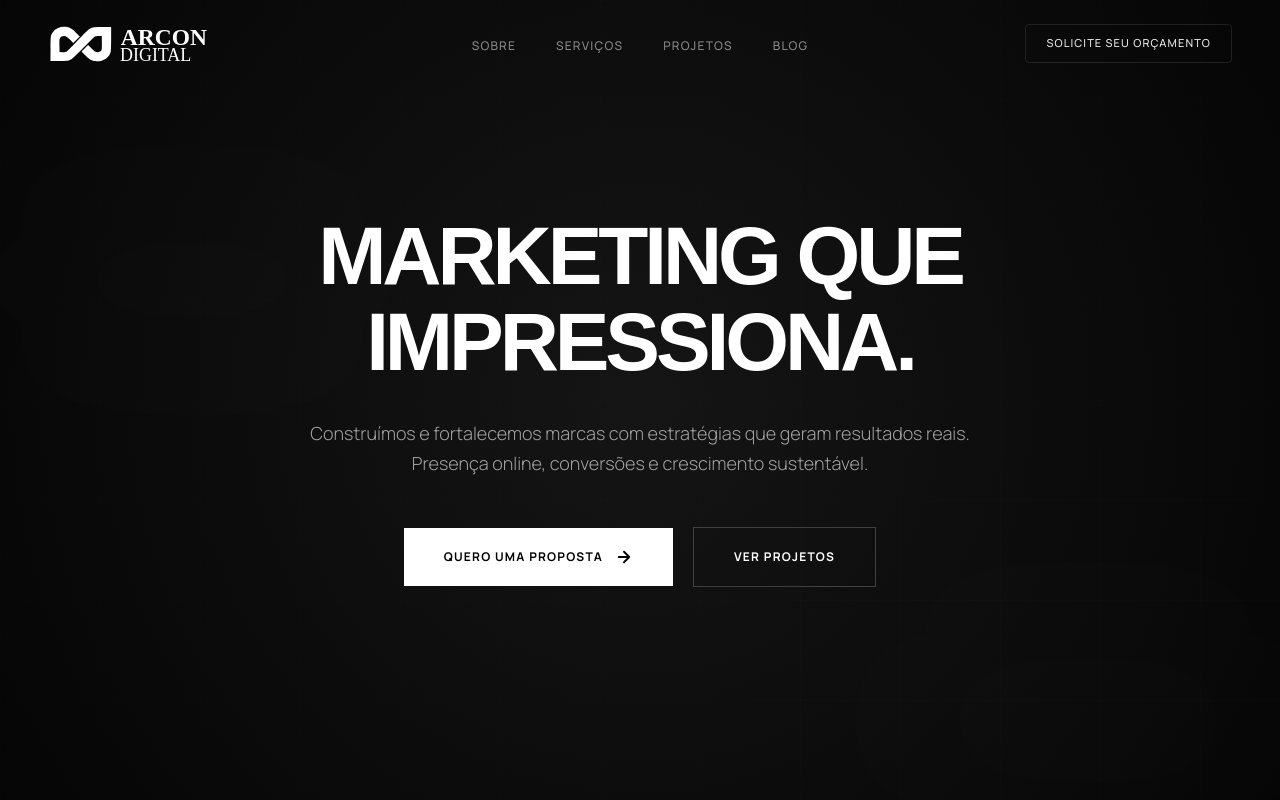
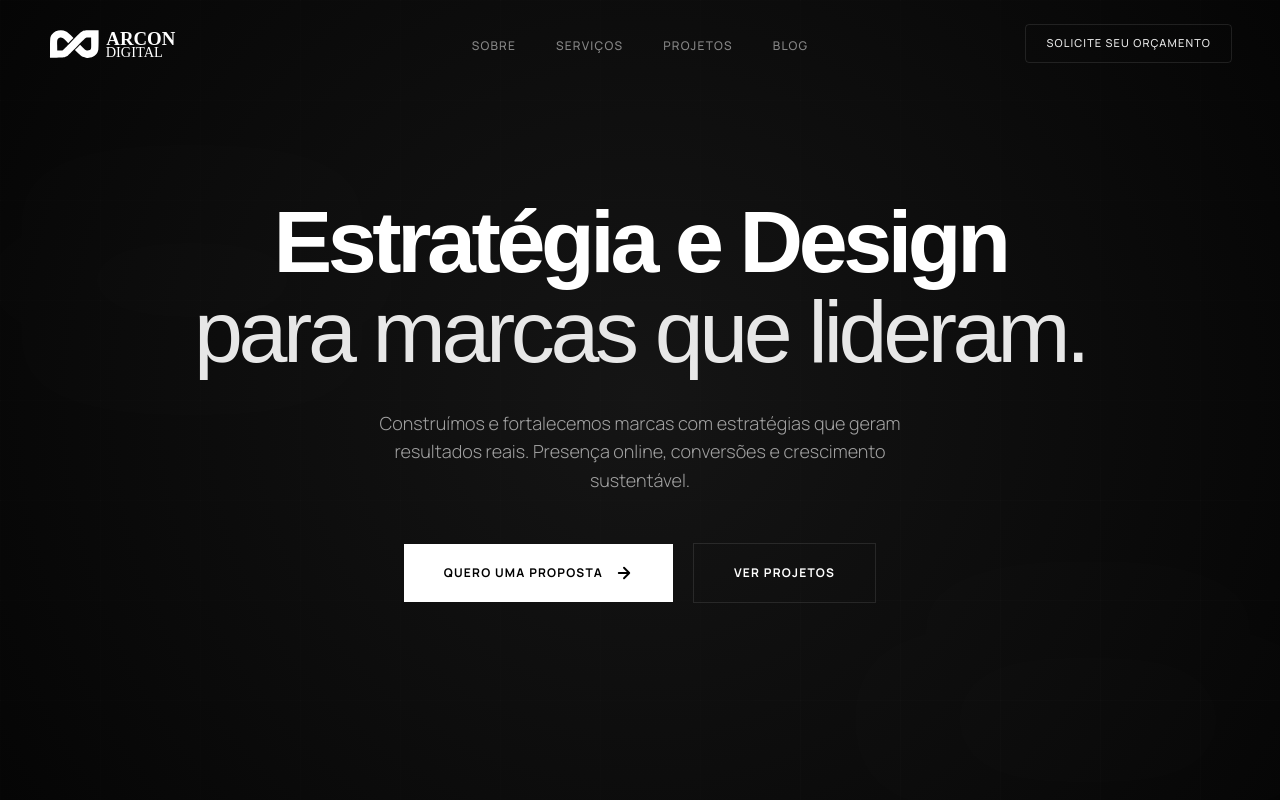
Before and after one commit to arcondigital/site_arcon_digital, a Next.js app: page / in a window 1280 px wide. Shown: the top 800 px of the page. Built offline with nearby package versions, Linux system fonts and the light colour scheme; a web font is replaced by a local one.

Commit message:
UI: Premium visual refinement for Hero and Navbar. Brand cleanup.

```diff
--- a/components/home/Hero.tsx
+++ b/components/home/Hero.tsx
@@ -19,25 +19,26 @@ export function Hero() {
 
       <div className="relative z-10 w-full max-w-5xl text-center flex flex-col items-center">
         <RevealWrapper delay={100}>
-          <h1 className="font-display font-black leading-[1.05] tracking-tighter text-white text-[clamp(42px,7vw,82px)] mb-8 max-w-4xl px-4 md:px-0 uppercase">
-            Marketing que impressiona.
+          <h1 className="font-display leading-[1.02] tracking-tighter text-white text-[clamp(42px,7vw,88px)] mb-8 max-w-4xl px-4 md:px-0">
+            <span className="font-black">Estratégia e Design</span><br/>
+            <span className="font-medium opacity-90">para marcas que lideram.</span>
           </h1>
         </RevealWrapper>
 
         <RevealWrapper delay={200}>
-          <p className="max-w-2xl mx-auto text-neutral-400 text-[16px] md:text-[18px] leading-[1.7] font-light mb-12 px-6 md:px-0">
+          <p className="max-w-xl mx-auto text-neutral-400 text-[16px] md:text-[18px] leading-[1.6] font-light mb-12 px-6 md:px-0">
             Construímos e fortalecemos marcas com estratégias que geram resultados reais. Presença online, conversões e crescimento sustentável.
           </p>
         </RevealWrapper>
 
         <RevealWrapper delay={300} className="flex flex-col sm:flex-row gap-5 items-center justify-center w-full px-6 md:px-0">
-          <Link href="/#cta" className="bg-white text-black w-full sm:w-auto px-10 py-5 text-[12px] font-bold tracking-[0.1em] uppercase inline-flex items-center justify-center gap-3 hover:bg-neutral-200 transition-all cursor-pointer outline-none focus-visible:outline focus-visible:outline-2 focus-visible:outline-offset-4 focus-visible:outline-white/50 group">
+          <Link href="/#cta" className="bg-white text-black w-full sm:w-auto px-10 py-5 text-[12px] font-bold tracking-[0.1em] uppercase inline-flex items-center justify-center gap-3 hover:bg-neutral-200 transition-all cursor-pointer outline-none focus-visible:outline focus-visible:outline-2 focus-visible:outline-offset-4 focus-visible:outline-white/50 group rounded-none">
             Quero uma proposta
             <svg width="18" height="18" viewBox="0 0 24 24" fill="none" xmlns="http://www.w3.org/2000/svg" className="group-hover:translate-x-1 transition-transform">
               <path d="M5 12H19M19 12L12 5M19 12L12 19" stroke="currentColor" strokeWidth="2.5" strokeLinecap="round" strokeLinejoin="round"/>
             </svg>
           </Link>
-          <Link href="/projetos" className="border border-white/20 text-white w-full sm:w-auto px-10 py-5 text-[12px] font-bold tracking-[0.1em] uppercase hover:bg-white/5 transition-all cursor-pointer outline-none focus-visible:outline focus-visible:outline-2 focus-visible:outline-offset-4 focus-visible:outline-white/50 inline-flex items-center justify-center">
+          <Link href="/projetos" className="border border-white/10 text-white w-full sm:w-auto px-10 py-5 text-[12px] font-bold tracking-[0.1em] uppercase hover:bg-white/5 transition-all cursor-pointer outline-none focus-visible:outline focus-visible:outline-2 focus-visible:outline-offset-4 focus-visible:outline-white/50 inline-flex items-center justify-center rounded-none">
             Ver projetos
           </Link>
         </RevealWrapper>
--- a/components/layout/Navbar.tsx
+++ b/components/layout/Navbar.tsx
@@ -55,9 +55,9 @@ export function Navbar() {
             src="/Logo_arcon_site.svg"
             alt="Arcon Digital"
             width={160}
-            height={40}
+            height={32}
             priority
-            className="h-9 md:h-10 w-auto"
+            className="h-8 w-auto"
           />
         </Link>
 
```
